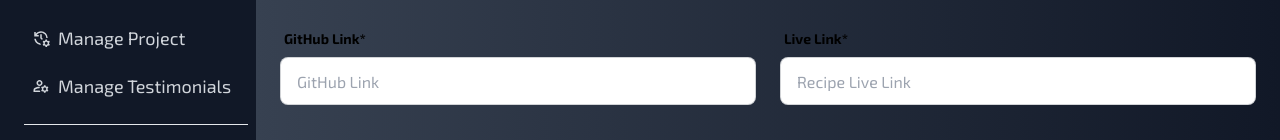
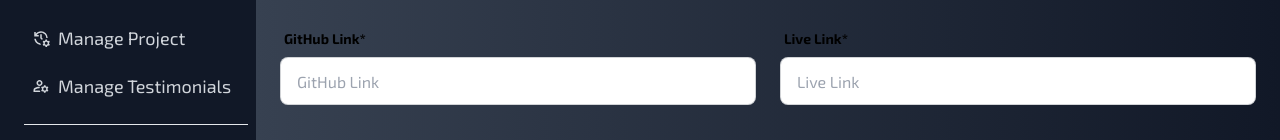
Before and after one commit to forhadhossen1/Forhad-Hossen, a React (Vite) app: page /dashboard/addProject in a window 1280 px wide. Shown: the part 187-327 px from the top of the page. Built offline with nearby package versions, Linux system fonts and the light colour scheme.

Commit message:
form color and font change

```diff
--- a/src/Pages/Dashboard/AddProject.jsx
+++ b/src/Pages/Dashboard/AddProject.jsx
@@ -15,7 +15,7 @@ const AddProject = () => {
                             <span className="label-text font-bold text-black">Project Name*</span>
                         </label>
                         <input {...register("ProjectName", { required: true })}
-                            type="text" placeholder="Project Name" className="input input-bordered w-full " />
+                            type="text" placeholder="Project Name" className="input input-bordered w-full text-black" />
 
                     </div>
                     <div className="felx-col md:flex gap-6">
@@ -24,7 +24,7 @@ const AddProject = () => {
                                 <span className="label-text font-bold text-black">GitHub Link*</span>
                             </label>
                             <input {...register("GitHubLink", { required: true })}
-                                type="text" placeholder="GitHub Link" className="input input-bordered w-full " />
+                                type="text" placeholder="GitHub Link" className="input input-bordered w-full text-black" />
                         </div>
 
                         <div className="form-control w-full md:w-1/2">
@@ -32,7 +32,7 @@ const AddProject = () => {
                                 <span className="label-text font-bold text-black">Live Link*</span>
                             </label>
                             <input {...register("LiveLink", { required: true })}
-                                type="text" placeholder="Recipe Live Link" className="input input-bordered w-full " />
+                                type="text" placeholder="Live Link" className="input input-bordered w-full text-black" />
                         </div>
                     </div>
 
@@ -41,7 +41,7 @@ const AddProject = () => {
                             <span className="label-text font-bold text-black">Project Description</span>
                         </label>
                         <textarea {...register("ProjectDescription")}
-                            className="textarea textarea-bordered h-24" placeholder="Project Description"></textarea>
+                            className="textarea textarea-bordered h-24 text-black" placeholder="Project Description"></textarea>
                     </div>
 
                     <div>
```
